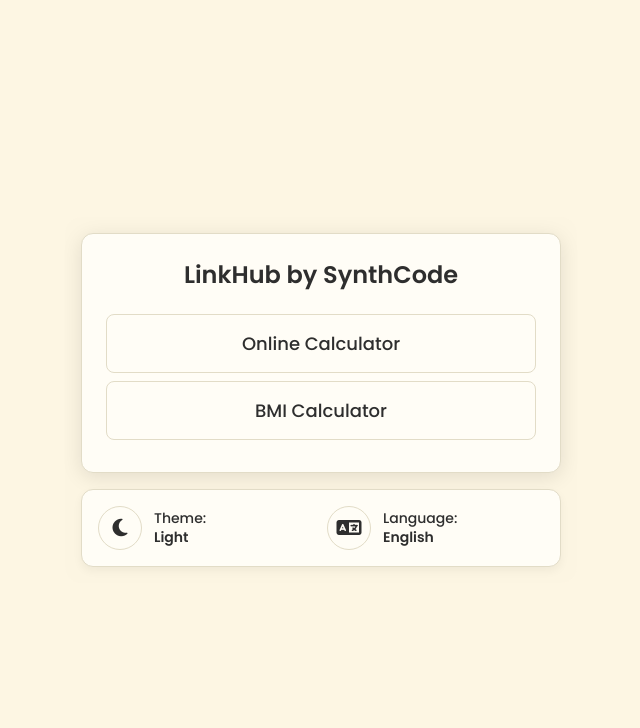
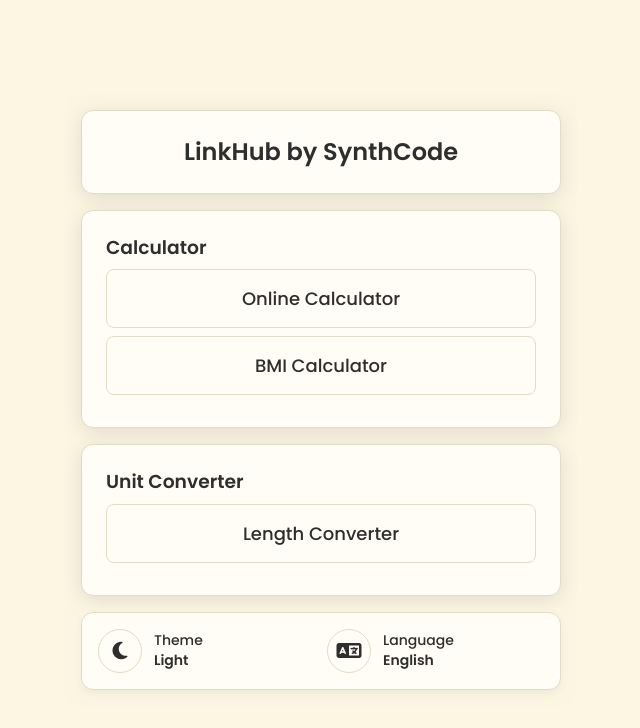
Before and after one commit to rifaalfiansyah/linkhub, a plain HTML site: page index.html in a window 1280 px wide. Shown: the whole page, without its empty margins (319-959 px from the left). Drawn offline with Linux system fonts and the light colour scheme.

Commit message:
Update index.html
Add Long converter.

1.1.0

```diff
--- a/index.html
+++ b/index.html
@@ -70,6 +70,11 @@
       width: 100%;
       text-align: center;
       border: 1px solid var(--border-color);
+    }
+
+    h3 {
+      text-align: left;
+      margin-bottom: 0.5rem;
     }
 
     .link-button {
@@ -186,11 +191,20 @@
   </style>
 </head>
 <body>
-  <div class="container">
+   <div class="container">
     <div class="links-container">
-      <h2 data-i18n="title">LinkHub by SynthCode</h2><br>
-      <a href="online-calculator.html" class="link-button">Online Calculator</a>
-      <a href="bmi-calculator.html" class="link-button">BMI Calculator</a>
+        <h2 data-i18n="title">LinkHub by SynthCode</h2>
+    </div>
+
+    <div class="links-container">
+        <h3 data-i18n="calculator">Calculator</h3>
+      <a href="online-calculator.html" class="link-button" data-i18n="online-calculator">Online Calculator</a>
+      <a href="bmi-calculator.html" class="link-button" data-i18n="bmi-calculator">BMI Calculator</a>
+    </div>
+
+    <div class="links-container">
+        <h3 data-i18n="unit-converter">Unit Converter</h3>
+      <a href="length-converter.html" class="link-button" data-i18n="length-converter">Length Converter</a>
     </div>
 
     <div class="setting-container">
@@ -199,7 +213,7 @@
           <i class="fas fa-moon"></i>
         </button>
         <span class="theme-info">
-          <span data-i18n="theme-label">Theme:</span>
+          <span data-i18n="theme-label">Theme</span>
           <strong class="theme-value">Light</strong>
         </span>
       </div>
@@ -208,7 +222,7 @@
           <i class="fas fa-language"></i>
         </button>
         <span class="lang-info">
-          <span data-i18n="language-label">Language:</span>
+          <span data-i18n="language-label">Language</span>
           <strong class="lang-value">English</strong>
         </span>
       </div>
@@ -250,19 +264,33 @@
     const translations = {
       en: {
         "title": "LinkHub by SynthCode",
-        "theme-label": "Theme:",
-        "language-label": "Language:",
+        "theme-label": "Theme",
+        "language-label": "Language",
         "theme-light": "Light",
         "theme-dark": "Dark",
-        "lang-name": "English"
+        "lang-name": "English",
+
+        "calculator": "Calculator",
+        "online-calculator": "Online Calculator",
+        "bmi-calculator": "BMI Calculator",
+
+        "unit-converter": "Unit Converter",
+        "length-converter": "Length Converter"
       },
       id: {
         "title": "LinkHub oleh SynthCode",
-        "theme-label": "Tema:",
-        "language-label": "Bahasa:",
+        "theme-label": "Tema",
+        "language-label": "Bahasa",
         "theme-light": "Terang",
         "theme-dark": "Gelap",
-        "lang-name": "Indonesia"
+        "lang-name": "Indonesia",
+
+        "calculator": "Kalkulator",
+        "online-calculator": "Kalkulator Online",
+        "bmi-calculator": "Kalkulator BMI",
+
+        "unit-converter": "Konversi Unit",
+        "length-converter": "Konversi Panjang"
       }
     };
 
```
